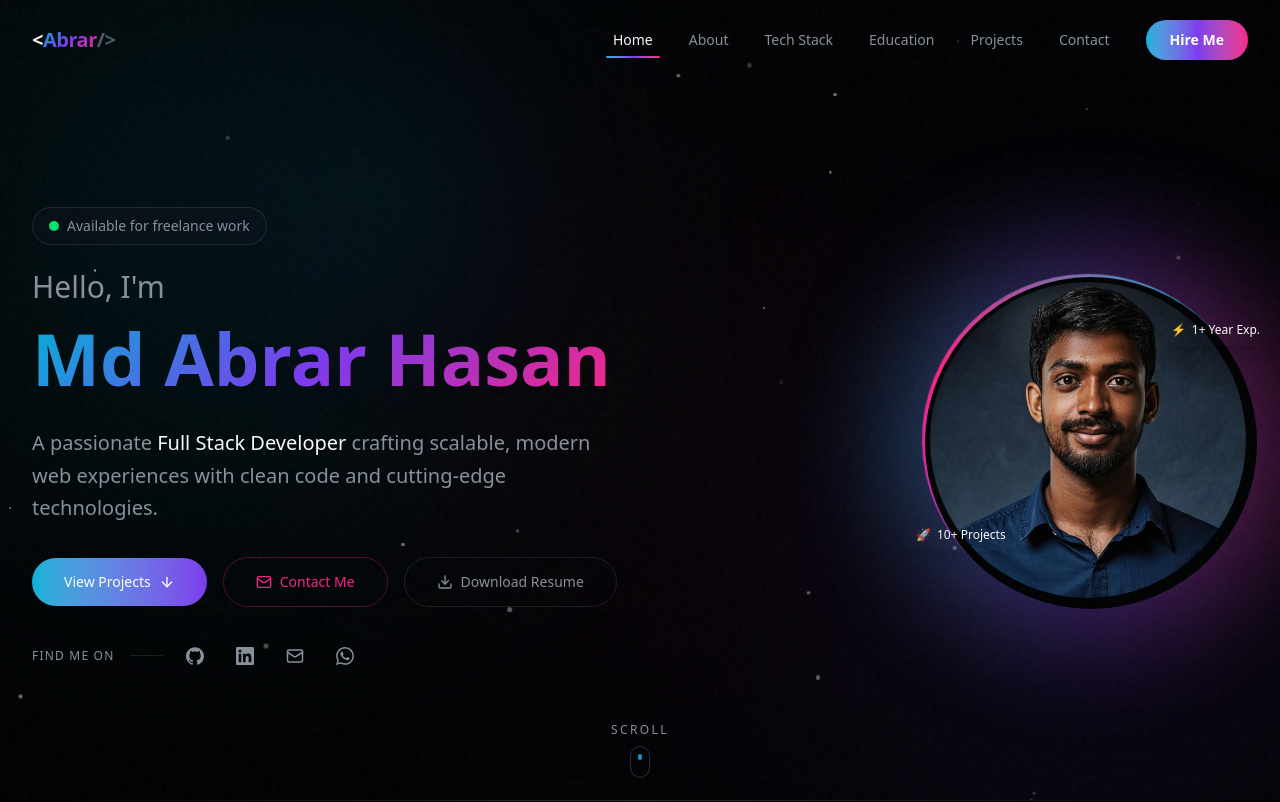
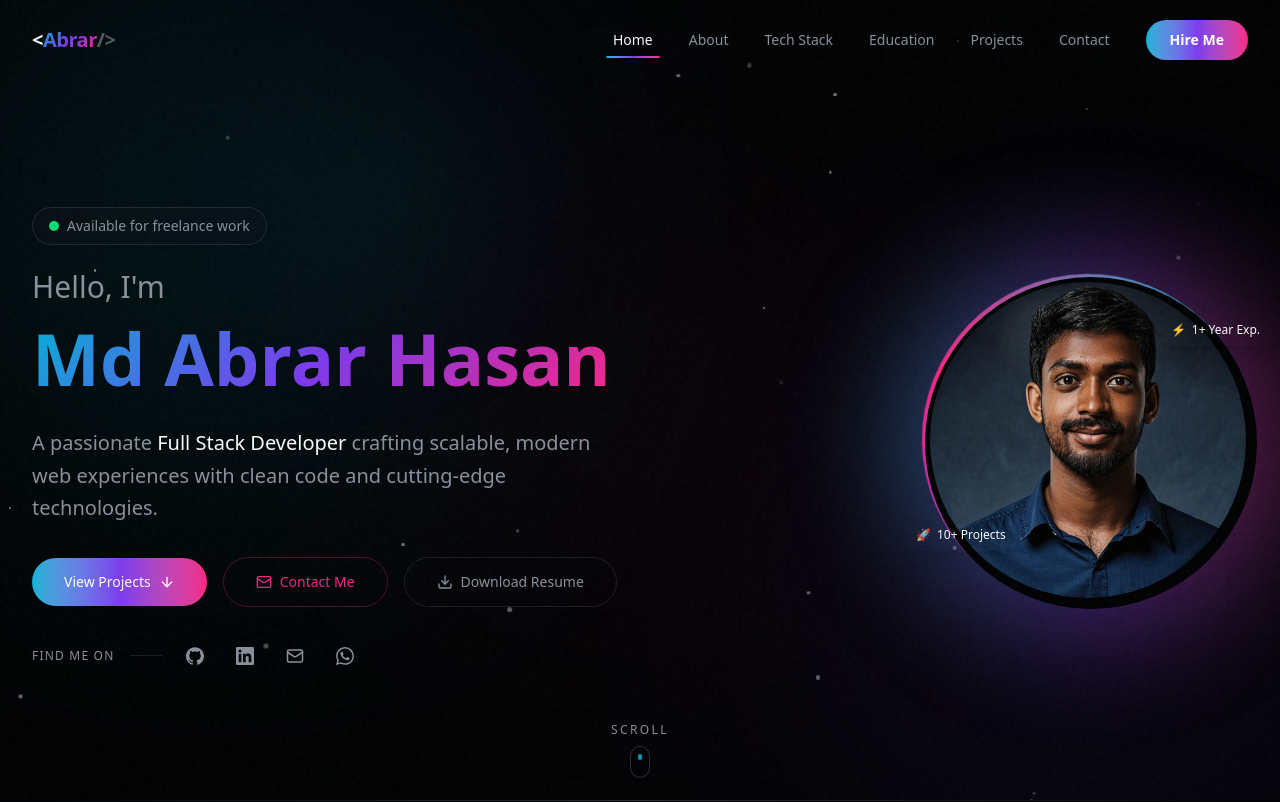
Before and after one commit to abrar12678/my-portfolio-website, a Next.js app: page / in a window 1280 px wide. Shown: the top 802 px of the page. Built offline with nearby package versions, Linux system fonts and the light colour scheme.

Commit message:
Changed theme

```diff
--- a/src/components/portfolio/Hero.jsx
+++ b/src/components/portfolio/Hero.jsx
@@ -322,12 +322,11 @@ export default function Hero() {
                     ?.scrollIntoView({ behavior: "smooth" });
                 }}
                 whileHover={{
-                  scale: 1.06,
-                  boxShadow:
-                    "0 0 20px rgba(0, 180, 216, 0.4), 0 0 60px rgba(0, 180, 216, 0.15), 0 10px 40px rgba(124, 58, 237, 0.2)",
+                  scale: 1.05,
+                  boxShadow: "0 8px 25px rgba(0, 180, 216, 0.3)",
                 }}
                 whileTap={{ scale: 0.95 }}
-                className="w-full sm:w-auto px-8 py-3.5 rounded-full bg-gradient-to-r from-[#00b4d8] to-[#7c3aed] text-white font-medium text-sm transition-all duration-300 flex items-center justify-center gap-2 relative overflow-hidden group/vp cursor-pointer"
+                className="w-full sm:w-auto px-8 py-3.5 rounded-full bg-gradient-to-r from-[#00b4d8] via-[#7c3aed] to-[#f72585] text-white font-medium text-sm transition-all duration-300 flex items-center justify-center gap-2 relative overflow-hidden group/vp"
               >
                 <span className="absolute inset-0 bg-gradient-to-r from-transparent via-white/25 to-transparent -translate-x-full group-hover/vp:translate-x-full transition-transform duration-700" />
                 <span className="relative z-10 flex items-center gap-2">
--- a/src/components/portfolio/Projects.jsx
+++ b/src/components/portfolio/Projects.jsx
@@ -228,16 +228,11 @@ export default function Projects() {
                     target="_blank"
                     rel="noopener noreferrer"
                     whileHover={{
-                      scale: 1.05,
-                      boxShadow:
-                        "0 0 25px rgba(124, 58, 237, 0.4), 0 0 50px rgba(0, 180, 216, 0.2), 0 10px 35px rgba(124, 58, 237, 0.2)",
+                      scale: 1.03,
+                      boxShadow: "0 8px 25px rgba(0, 180, 216, 0.25)",
                     }}
-                    whileTap={{ scale: 0.95 }}
-                    className="flex items-center gap-2 px-4 py-2.5 rounded-xl text-sm font-medium text-white transition-all duration-300 flex-1 justify-center relative overflow-hidden group/ls cursor-pointer"
-                    style={{
-                      background:
-                        "linear-gradient(135deg, #7c3aed 0%, #00b4d8 100%)",
-                    }}
+                    whileTap={{ scale: 0.97 }}
+                    className="flex items-center gap-2 px-4 py-2.5 rounded-xl text-sm font-medium text-white transition-all duration-300 flex-1 justify-center relative overflow-hidden group/ls bg-gradient-to-r from-[#00b4d8] via-[#7c3aed] to-[#f72585]"
                   >
                     <span className="absolute inset-0 bg-gradient-to-r from-transparent via-white/20 to-transparent -translate-x-full group-hover/ls:translate-x-full transition-transform duration-700" />
                     <span className="relative z-10 flex items-center gap-2">
```
